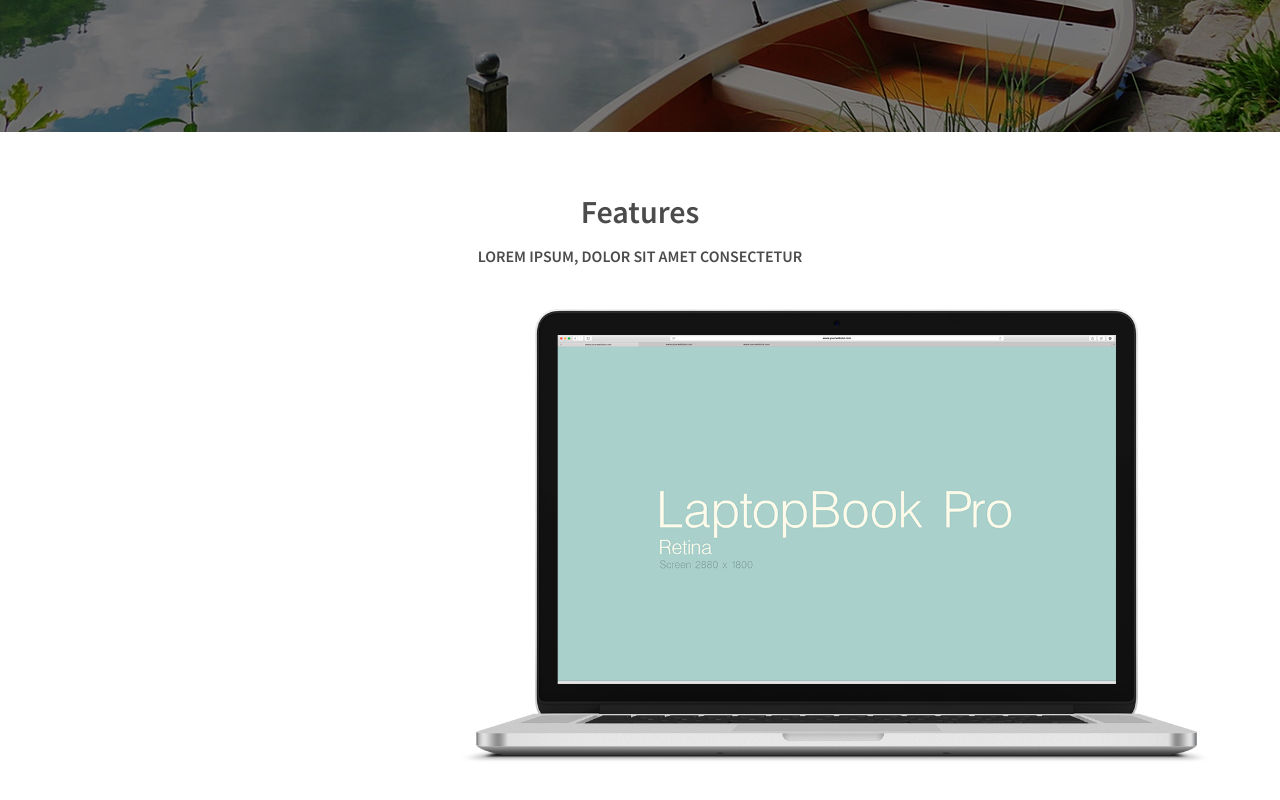
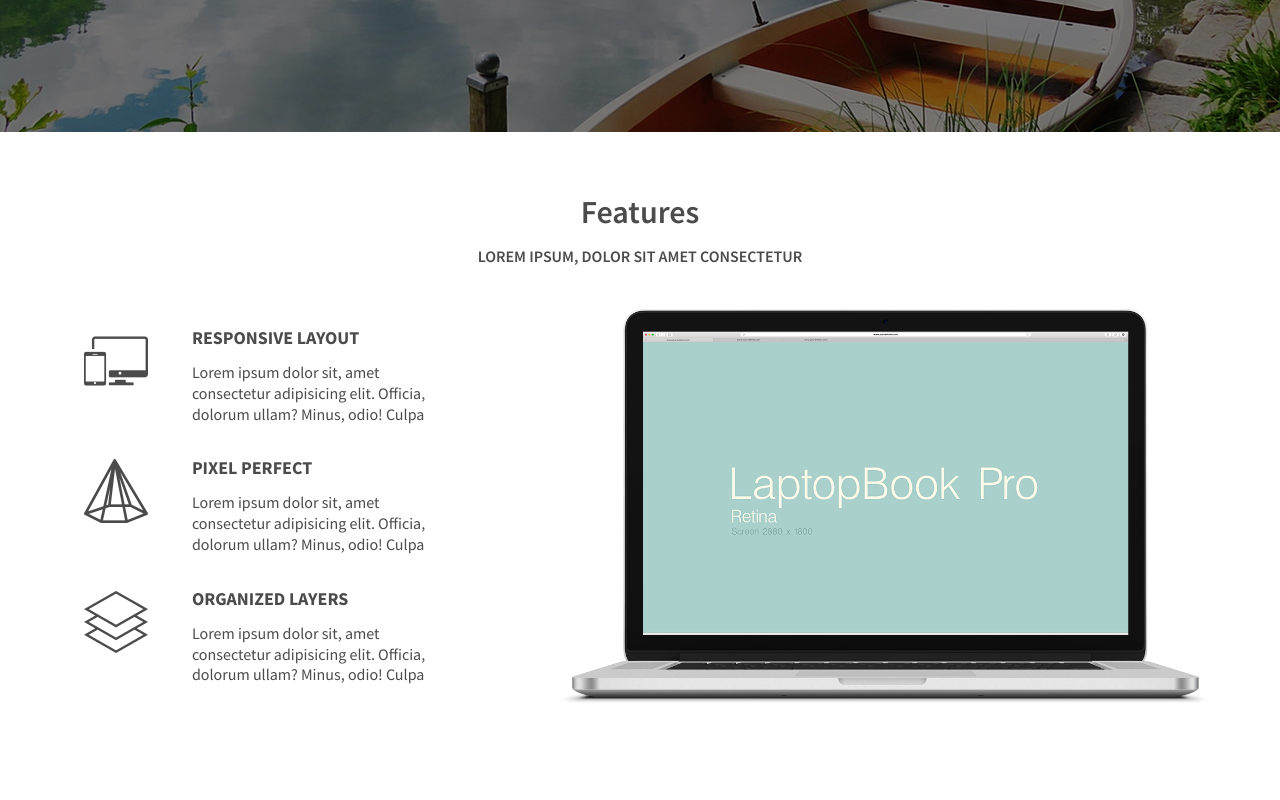
Before and after one commit to kmishal/InVideo, a website: page app/index.html in a window 1280 px wide. Shown: the part 636-1436 px from the top of the page. After the commit the page ends 1404 px from the top, so only its background shows below. Drawn offline with Linux system fonts and the light colour scheme.

Commit message:
add 3 feature content with icons

```diff
--- a/app/index.html
+++ b/app/index.html
@@ -95,25 +95,77 @@
 
     <!-- Section: Feautures -->
     <section id="features">
-        <div class="section-content text-center">
-            <p class="section-head">
+        <div class="section-content">
+            <p class="section-head text-center">
                 Features
             </p>
-            <p class="section-subhead">
+            <p class="section-subhead text-center">
                 Lorem ipsum, dolor sit amet consectetur
             </p>
             <div class="content">
                 <div class="container">
                     <div class="row">
                         <!-- left feature text area -->
-                        <div class="col-md-4">
+                        <div class="col-md-5">
                             <div class="row">
-                                <div class="col-md-4"></div>
-                                <div class="col-md-8"></div>
+                                <div class="feature-section">
+                                    <div class="col-md-3 text-center">
+                                        <img class="text-center" src="./images/icon/responsive.png" alt="">
+                                    </div>
+                                    <div class="col-md-7">
+                                        <div class="feature">
+                                            <div class="feature-head">
+                                                <p>Responsive layout</p>
+                                            </div>
+                                            <div class="feature-content">
+                                                <p>Lorem ipsum dolor sit, amet consectetur adipisicing elit. Officia, dolorum ullam? Minus, odio! Culpa
+                                                </p>
+                                            </div>
+                                        </div>
+                                    </div>
+                                </div>
+                            </div>
+                            <div class="row">
+                                <div class="feature-section">
+                                    <div class="col-md-3 text-center">
+                                        <img class="text-center" src="./images/icon/pixel-perfect.png" alt="">
+                                    </div>
+                                    <div class="col-md-7">
+                                        <div class="feature">
+                                            <div class="feature-head">
+                                                <p>Pixel Perfect</p>
+                                            </div>
+                                            <div class="feature-content">
+                                                <p>Lorem ipsum dolor sit, amet consectetur adipisicing elit. Officia, dolorum ullam? Minus, odio!
+                                                    Culpa
+                                                </p>
+                                            </div>
+                                        </div>
+                                    </div>
+                                </div>
+                            </div>
+                            <div class="row">
+                                <div class="feature-section">
+                                    <div class="col-md-3 text-center">
+                                        <img class="text-center" src="./images/icon/layers.png" alt="">
+                                    </div>
+                                    <div class="col-md-7">
+                                        <div class="feature">
+                                            <div class="feature-head">
+                                                <p>Organized Layers</p>
+                                            </div>
+                                            <div class="feature-content">
+                                                <p>Lorem ipsum dolor sit, amet consectetur adipisicing elit. Officia, dolorum ullam? Minus, odio!
+                                                    Culpa
+                                                </p>
+                                            </div>
+                                        </div>
+                                    </div>
+                                </div>
                             </div>
                         </div>
                         <!-- right big mockup area -->
-                        <div class="col-md-8">
+                        <div class="col-md-7">
                             <img src="./images/mockup.png" width="100%" alt="">
                         </div>
                     </div>
--- a/app/scss/style.scss
+++ b/app/scss/style.scss
@@ -4,6 +4,7 @@
 body{
     font-size: $base-fontsize;
     font-family: $text-regular;
+    color: $text-color-black;
 }
 
 // Navbar
@@ -123,6 +124,25 @@ nav.navbar-default{
         }
         .content{
             margin: 45px 0;
+            .feature-section{
+                margin: 20px 0;
+                .feature-head{
+                    p{
+                        font-size: 1.125em;
+                        color: $text-color-black;
+                        font-family: $header-bold;
+                        text-transform: uppercase;
+                    }
+                }
+                .feature-content{
+                    margin: 15px 0;
+                    p{
+                        font-size: 1em;
+                        font-family: $text-regular;
+                        line-height: 1.3;
+                    }
+                }
+            }
         }
     }
 }
```
Also changed, not shown: app/css/style.css, app/images/icon/layers.png (added), app/images/icon/pixel-perfect.png (added), app/images/icon/responsive.png (added).
